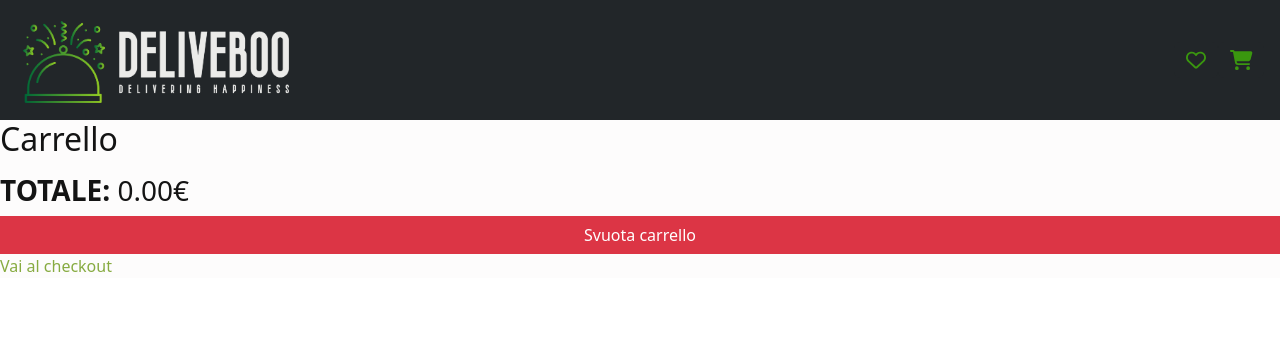
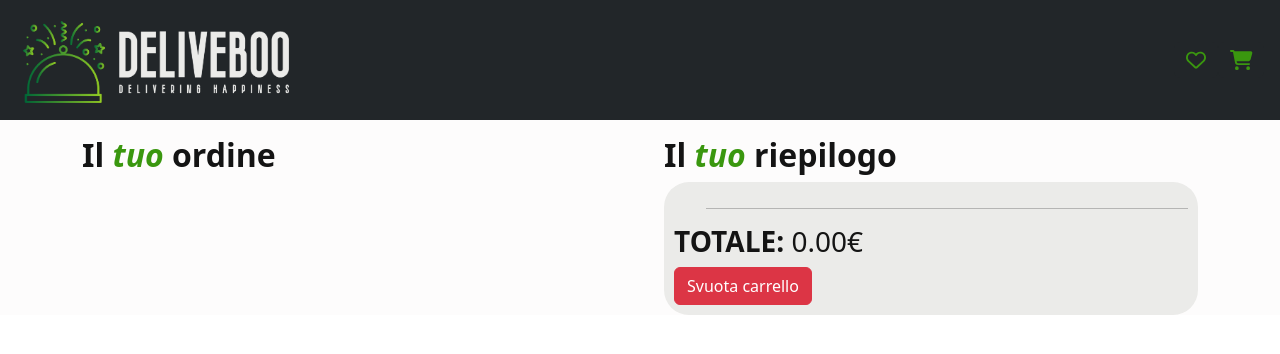
Before and after one commit to RodiaGiordano/DeliveBoo_Team7_Vue, a Vue app: page /cart in a window 1280 px wide. Shown: the top 354 px of the page. Built offline with nearby package versions, Linux system fonts and the light colour scheme.

Commit message:
add: graphics

```diff
--- a/src/pages/Cart.vue
+++ b/src/pages/Cart.vue
@@ -161,39 +161,140 @@ export default {
 </script>
 
 <template>
-  <div class="row">
+  <div class="container mt-3">
+    <!-- items list -->
+    <div class="row gx-5">
       <div class="col-6">
-      <h2>Carrello</h2>
-      <ul>
-        <div class="dish-menu" v-for="item in cartStorage">
+        <h2>Il <span>tuo</span> ordine</h2>
+
+        <ul class="p-0">
+          <div class="item card flex flex-row" v-for="item in cartStorage">
+            <!-- item image -->
+            <div class="item-preview">
+              <img :src="item.dish.image" :alt="item.dish.name" />
+            </div>
+
+            <!-- item name, price, quantity -->
+            <div class="item-info">
               <div v-if="item != null">
-            {{ item.dish.name }} - x{{ item.qty }}
-            <br />
-            {{ (item.dish.price * item.qty).toFixed(2) }}&euro; ({{ item.dish.price }}&euro;)
-            <br />
+                <h4>{{ item.dish.name }}</h4>
+                <i
+                  ><p>{{ item.qty }} <span v-if="item.qty > 1">pezzi</span> <span v-else>pezzo</span></p></i
+                >
+
+                {{ (item.dish.price * item.qty).toFixed(2) }}&euro; <span v-show="item.qty > 1">({{ item.dish.price }}&euro;)</span>
+
                 <!-- aumenta qty -->
-            <button type="button" class="btn btn-primary" @click="setAmount(item.dish, 'inc')">+</button>
+                <button type="button" class="btn add_button" @click="setAmount(item.dish, 'inc')"><font-awesome-icon icon="fa-solid fa-plus" /></button>
                 <!-- riduci qty -->
-            <button type="button" class="btn btn-danger" @click="setAmount(item.dish, 'dec')">-</button>
+                <button type="button" class="btn btn-danger" @click="setAmount(item.dish, 'dec')"><font-awesome-icon :icon="['fas', 'minus']" /></button>
+              </div>
+            </div>
+
             <!-- rimuovi piatto -->
-            <button type="button" class="btn btn-danger" @click="removeItem(item.dish)">Rimuovi</button>
-          </div>
+            <button type="button" class="btn delete_item" @click="removeItem(item.dish)"><font-awesome-icon :icon="['fas', 'trash-can']" /></button>
           </div>
         </ul>
       </div>
 
+      <!-- order recap -->
+
+      <div class="col-6">
+        <h2>Il <span>tuo</span> riepilogo</h2>
+        <div class="container recap_div">
+          <ul>
+            <li v-for="item in cartStorage">
+              <b>{{ item.dish.name }}</b> x{{ item.qty }} - {{ (item.dish.price * item.qty).toFixed(2) }}&euro;
+            </li>
+            <hr />
+          </ul>
+
           <h3><b>TOTALE: </b> {{ this.totalPrice.toFixed(2) }}&euro;</h3>
           <button class="btn btn-danger" @click="emptyCart()">Svuota carrello</button>
-    <RouterLink :to="{ name: 'checkout' }">Vai al checkout</RouterLink>
+          <RouterLink :to="{ name: 'checkout' }" v-show="this.cartStorage.length > 0"><button class="btn add_button">Vai al checkout</button></RouterLink>
+        </div>
+      </div>
+    </div>
   </div>
 </template>
 
 <style lang="scss" scoped>
+@use '../assets/scss/partials/variables' as *;
+
+h2 {
+  font-weight: 700;
+  span {
+    font-style: oblique;
+    color: $primary-color;
+  }
+}
+
+.item.card {
+  width: 100%;
+  height: 125px;
+  border-radius: 25px;
+  padding: 5px;
+  gap: 1em;
+  margin-bottom: 0.5em;
+
+  img {
+    aspect-ratio: 1;
+    border-radius: 20px;
+  }
+
+  .item-preview {
+    aspect-ratio: 1;
+  }
+
+  .res-body {
+    padding: 1rem;
+  }
+}
+
+.item-info {
+  position: relative;
+
+  p,
+  span {
+    margin: 0;
+    padding: 0;
+  }
+
+  h4 {
+    color: $primary-color;
+    margin: 0;
+  }
+}
+
+.delete_item {
+  background-color: $typology-color;
+  color: #ada7a2;
+  aspect-ratio: 1;
+  border-radius: 100%;
+  position: absolute;
+  top: -10px;
+  right: -10px;
+}
+
+.add_button {
+  background-color: $secondary-color;
+  color: white;
+}
+
 .dish-menu,
 .cart-item {
   background-color: #b8b8b8;
   border-radius: 5px;
   margin-bottom: 5px;
-  padding: 5px;
+}
+
+.recap_div {
+  background-color: $secondary-font-color;
+  border-radius: 25px;
+  padding: 10px;
+
+  ul > li:nth-child(2n) {
+    background-color: rgba($color: $bg2-color, $alpha: 0.08);
+  }
 }
 </style>
```
Lines whose indentation alone changed are shown as unchanged.
